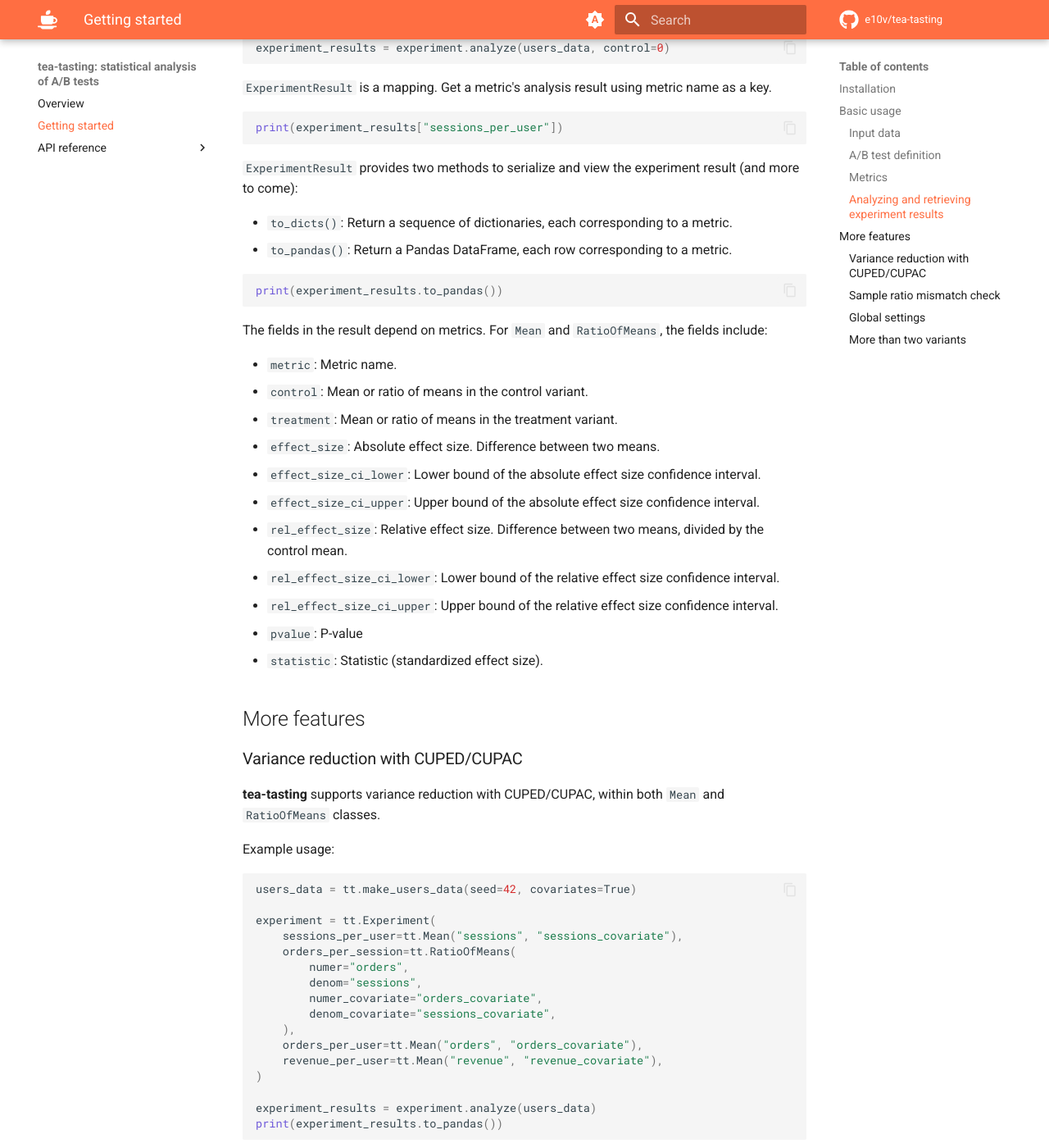
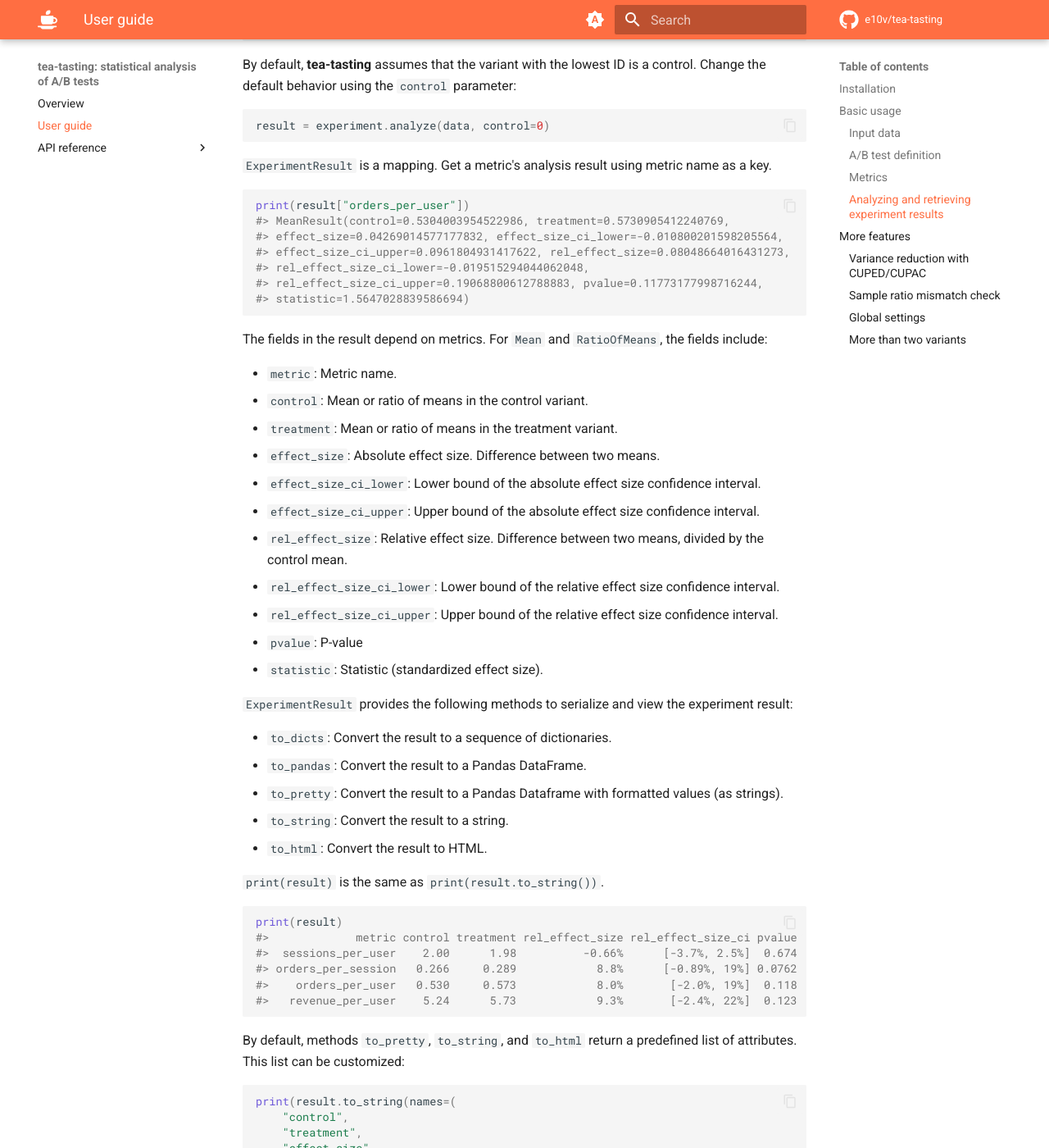
Before and after one commit to e10v/tea-tasting, an MkDocs documentation site: the page built from docs/user-guide.md, in a window 1280 px wide and 1400 px high, scrolled down 3215 px. Shown: the whole window at 82% size. Built offline with MkDocs 1.6.1 and Material for MkDocs 9.7.7, drawn with Linux system fonts in a browser that asks for light colours; comment, search, counter and statistics services are not loaded; some of the changed text lies outside the part shown.

Commit message:
Update docs

````diff
--- a/docs/getting-started.md
+++ b/docs/user-guide.md
@@ -14,7 +14,7 @@ Begin with this simple example to understand the basic functionality:
 import tea_tasting as tt
 
 
-users_data = tt.make_users_data(seed=42)
+data = tt.make_users_data(seed=42)
 
 experiment = tt.Experiment(
     sessions_per_user=tt.Mean("sessions"),
@@ -23,8 +23,13 @@ experiment = tt.Experiment(
     revenue_per_user=tt.Mean("revenue"),
 )
 
-experiment_results = experiment.analyze(users_data)
-print(experiment_results.to_pandas())
+result = experiment.analyze(data)
+print(result)
+#>             metric control treatment rel_effect_size rel_effect_size_ci pvalue
+#>  sessions_per_user    2.00      1.98          -0.66%      [-3.7%, 2.5%]  0.674
+#> orders_per_session   0.266     0.289            8.8%      [-0.89%, 19%] 0.0762
+#>    orders_per_user   0.530     0.573            8.0%       [-2.0%, 19%]  0.118
+#>   revenue_per_user    5.24      5.73            9.3%       [-2.4%, 22%]  0.123
 ```
 
 In the following sections, each step of this process will be explained in detail.
@@ -108,28 +113,25 @@ You can change the default values of these four parameters using global settings
 After defining an experiment and metrics, you can analyze the experiment data using the `analyze` method of the `Experiment` class. This method takes data as an input and returns an `ExperimentResult` object with experiment result.
 
 ```python
-experiment_results = experiment.analyze(users_data)
+result = experiment.analyze(data)
 ```
 
 By default, **tea-tasting** assumes that the variant with the lowest ID is a control. Change the default behavior using the `control` parameter:
 
 ```python
-experiment_results = experiment.analyze(users_data, control=0)
+result = experiment.analyze(data, control=0)
 ```
 
 `ExperimentResult` is a mapping. Get a metric's analysis result using metric name as a key.
 
 ```python
-print(experiment_results["sessions_per_user"])
-```
-
-`ExperimentResult` provides two methods to serialize and view the experiment result (and more to come):
-
-- `to_dicts()`: Return a sequence of dictionaries, each corresponding to a metric.
-- `to_pandas()`: Return a Pandas DataFrame, each row corresponding to a metric.
-
-```python
-print(experiment_results.to_pandas())
+print(result["orders_per_user"])
+#> MeanResult(control=0.5304003954522986, treatment=0.5730905412240769,
+#> effect_size=0.04269014577177832, effect_size_ci_lower=-0.010800201598205564,
+#> effect_size_ci_upper=0.0961804931417622, rel_effect_size=0.08048664016431273,
+#> rel_effect_size_ci_lower=-0.019515294044062048,
+#> rel_effect_size_ci_upper=0.19068800612788883, pvalue=0.11773177998716244,
+#> statistic=1.5647028839586694)
 ```
 
 The fields in the result depend on metrics. For `Mean` and `RatioOfMeans`, the fields include:
@@ -146,6 +148,43 @@ The fields in the result depend on metrics. For `Mean` and `RatioOfMeans`, the f
 - `pvalue`: P-value
 - `statistic`: Statistic (standardized effect size).
 
+`ExperimentResult` provides the following methods to serialize and view the experiment result:
+
+- `to_dicts`: Convert the result to a sequence of dictionaries.
+- `to_pandas`: Convert the result to a Pandas DataFrame.
+- `to_pretty`: Convert the result to a Pandas Dataframe with formatted values (as strings).
+- `to_string`: Convert the result to a string.
+- `to_html`: Convert the result to HTML.
+
+`print(result)` is the same as `print(result.to_string())`.
+
+```python
+print(result)
+#>             metric control treatment rel_effect_size rel_effect_size_ci pvalue
+#>  sessions_per_user    2.00      1.98          -0.66%      [-3.7%, 2.5%]  0.674
+#> orders_per_session   0.266     0.289            8.8%      [-0.89%, 19%] 0.0762
+#>    orders_per_user   0.530     0.573            8.0%       [-2.0%, 19%]  0.118
+#>   revenue_per_user    5.24      5.73            9.3%       [-2.4%, 22%]  0.123
+```
+
+By default, methods `to_pretty`, `to_string`, and `to_html` return a predefined list of attributes. This list can be customized:
+
+```python
+print(result.to_string(names=(
+    "control",
+    "treatment",
+    "effect_size",
+    "effect_size_ci",
+)))
+#>             metric control treatment effect_size     effect_size_ci
+#>  sessions_per_user    2.00      1.98     -0.0132  [-0.0750, 0.0485]
+#> orders_per_session   0.266     0.289      0.0233 [-0.00246, 0.0491]
+#>    orders_per_user   0.530     0.573      0.0427  [-0.0108, 0.0962]
+#>   revenue_per_user    5.24      5.73       0.489     [-0.133, 1.11]
+```
+
+In Jupyter and IPython, the output of the line `result` will be a rendered HTML table.
+
 ## More features
 
 ### Variance reduction with CUPED/CUPAC
@@ -155,7 +194,10 @@ The fields in the result depend on metrics. For `Mean` and `RatioOfMeans`, the f
 Example usage:
 
 ```python
-users_data = tt.make_users_data(seed=42, covariates=True)
+import tea_tasting as tt
+
+
+data = tt.make_users_data(seed=42, covariates=True)
 
 experiment = tt.Experiment(
     sessions_per_user=tt.Mean("sessions", "sessions_covariate"),
@@ -169,8 +211,13 @@ experiment = tt.Experiment(
     revenue_per_user=tt.Mean("revenue", "revenue_covariate"),
 )
 
-experiment_results = experiment.analyze(users_data)
-print(experiment_results.to_pandas())
+result = experiment.analyze(data)
+print(result)
+#>             metric control treatment rel_effect_size rel_effect_size_ci  pvalue
+#>  sessions_per_user    2.00      1.98          -0.68%      [-3.2%, 1.9%]   0.603
+#> orders_per_session   0.262     0.293             12%        [4.2%, 21%] 0.00229
+#>    orders_per_user   0.523     0.581             11%        [2.9%, 20%] 0.00733
+#>   revenue_per_user    5.12      5.85             14%        [3.8%, 26%] 0.00675
 ```
 
 Set the `covariates` parameter of the `make_users_data` functions to `True` to add the following columns with pre-experimental data:
@@ -191,13 +238,18 @@ The `SampleRatio` class in **tea-tasting** detects mismatches in the sample rati
 Example usage:
 
 ```python
+import tea_tasting as tt
+
+
 experiment = tt.Experiment(
-    sessions_per_user=tt.Mean("sessions"),
-    orders_per_session=tt.RatioOfMeans("orders", "sessions"),
-    orders_per_user=tt.Mean("orders"),
-    revenue_per_user=tt.Mean("revenue"),
     sample_ratio=tt.SampleRatio(),
 )
+
+data = tt.make_users_data(seed=42)
+result = experiment.analyze(data)
+print(result.to_string(("control", "treatment", "pvalue")))
+#>       metric control treatment pvalue
+#> sample_ratio    2023      1977  0.477
 ```
 
 By default, `SampleRatio` expects equal number of observations across all variants. To specify a different ratio, use the `ratio` parameter. It accepts two types of values:
@@ -227,34 +279,53 @@ In **tea-tasting**, you can change defaults for the following parameters:
 - `equal_var`: If `False`, assume unequal population variances in calculation of the standard deviation and the number of degrees of freedom. Otherwise, assume equal population variance and calculate pooled standard deviation.
 - `use_t`: If `True`, use Student's t-distribution in p-value and confidence interval calculations. Otherwise use Normal distribution.
 
+Use `get_config` with the option name as a parameter to get a global option value:
+
+```python
+import tea_tasting as tt
+
+
+tt.get_config("equal_var")
+#> False
+```
+
+Use `get_config` without parameters to get a dictionary of global options:
+
+```python
+global_config = tt.get_config()
+```
+
 Use `set_config` to set a global option value:
 
 ```python
-tt.set_config(confidence_level=0.9)
+tt.set_config(equal_var=True, use_t=False)
+
+experiment = tt.Experiment(
+    sessions_per_user=tt.Mean("sessions"),
+    orders_per_session=tt.RatioOfMeans("orders", "sessions"),
+    orders_per_user=tt.Mean("orders"),
+    revenue_per_user=tt.Mean("revenue"),
+)
+
+experiment.metrics["orders_per_user"]
+#> Mean(value='orders', covariate=None, alternative='two-sided',
+#> confidence_level=0.95, equal_var=True, use_t=False)
 ```
 
 Use `config_context` to temporarily set a global option value within a context:
 
 ```python
-with tt.config_context(confidence_level=0.9):
+with tt.config_context(equal_var=True, use_t=False):
     experiment = tt.Experiment(
         sessions_per_user=tt.Mean("sessions"),
         orders_per_session=tt.RatioOfMeans("orders", "sessions"),
         orders_per_user=tt.Mean("orders"),
         revenue_per_user=tt.Mean("revenue"),
     )
-```
 
-Use `get_config` with the option name as a parameter to get a global option value:
-
-```python
-default_pvalue = tt.get_config("confidence_level")
-```
-
-Use `get_config` without parameters to get a dictionary of global options:
-
-```python
-global_config = tt.get_config()
+experiment.metrics["orders_per_user"]
+#> Mean(value='orders', covariate=None, alternative='two-sided',
+#> confidence_level=0.95, equal_var=True, use_t=False)
 ```
 
 ### More than two variants
--- a/mkdocs.yml
+++ b/mkdocs.yml
@@ -8,7 +8,7 @@ repo_url: https://github.com/e10v/tea-tasting
 
 nav:
   - Overview: index.md
-  - Getting started: getting-started.md
+  - User guide: user-guide.md
   - API reference:
     - API reference: api/index.md
     - Metrics:
````
Also changed, not shown: docs/index.md (+6 -3 lines).
